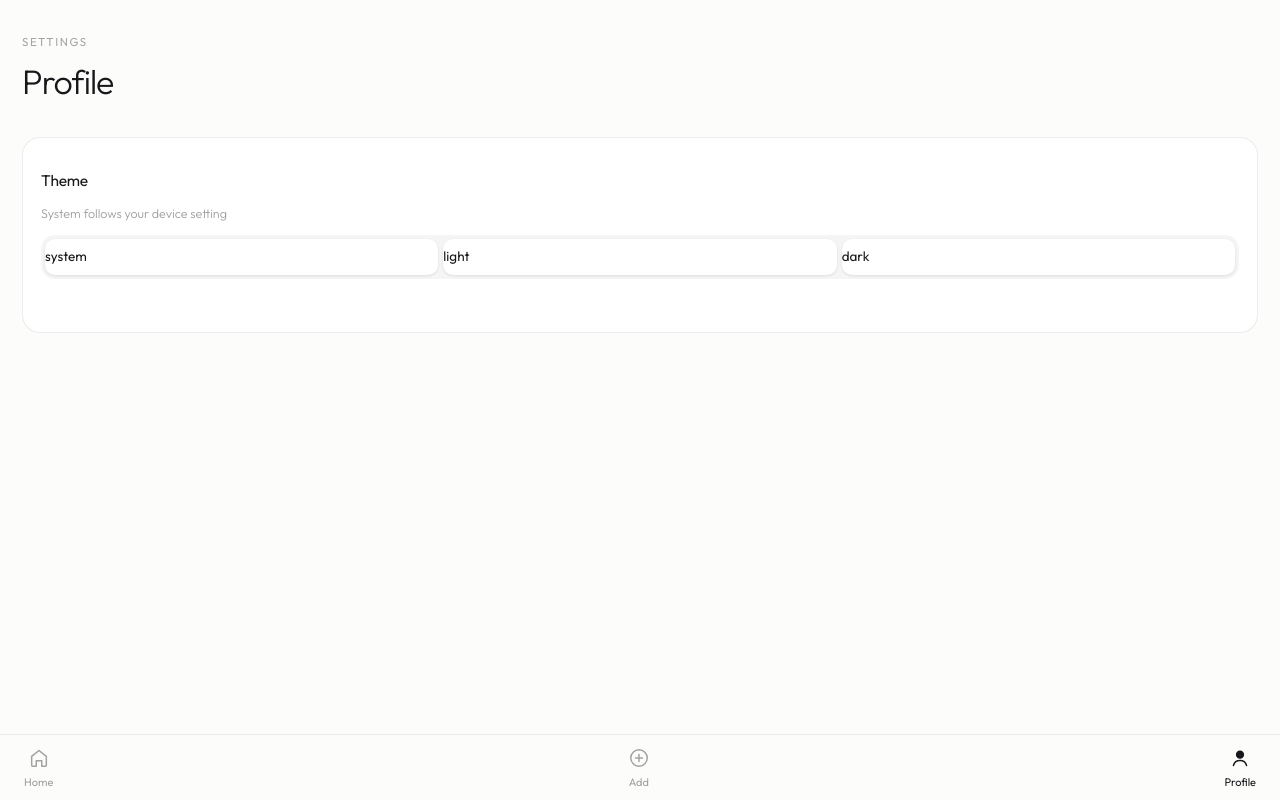
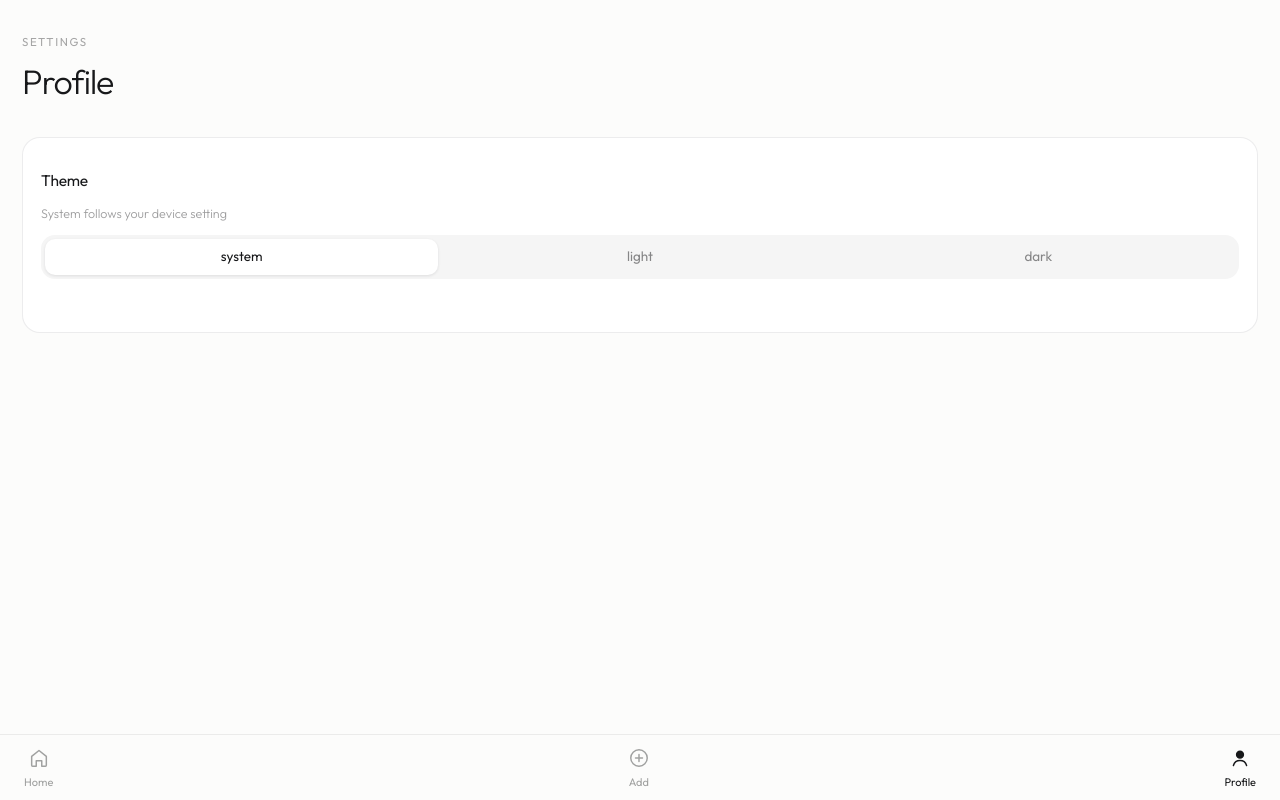
Before and after one commit to lmohade3l/streaks, a Next.js app: page /profile in a window 1280 px wide. Built offline with nearby package versions, Linux system fonts and the light colour scheme.

Commit message:
fix: profle: theme options ui

```diff
--- a/app/profile/Profile.module.css
+++ b/app/profile/Profile.module.css
@@ -66,7 +66,7 @@
     margin-top: 5px;
 }
 
-.themeOption {
+.themeOption.active {
     flex: 1 1 0%;
     border-width: medium;
     border-style: none;
@@ -80,4 +80,26 @@
     cursor: pointer;
     box-shadow: rgba(23, 24, 26, 0.1) 0px 1px 3px;
     transition: background 0.2s, color 0.2s;
+    display: flex;
+    justify-content: center;
+    align-items: center;
 }
+
+.themeOption {
+    flex: 1 1 0%;
+    border-width: medium;
+    border-style: none;
+    border-color: currentcolor;
+    border-image: none;
+    border-radius: 10px;
+    padding: 11px 0px;
+    background: transparent;
+    color: rgba(23, 24, 26, 0.5);
+    font: 400 13.5px / 1 Outfit, sans-serif;
+    cursor: pointer;
+    box-shadow: none;
+    transition: background 0.2s, color 0.2s;
+    display: flex;
+    justify-content: center;
+    align-items: center;
+}
--- a/app/profile/page.tsx
+++ b/app/profile/page.tsx
@@ -2,6 +2,7 @@ import { THEME_OPTIONS } from '@/lib/theme'
 import s from './Profile.module.css'
 
 export default function Profile() {
+    const active = THEME_OPTIONS[0]
     return (
         <main className={s.screen}>
             <div className={s.scroll}>
@@ -17,7 +18,7 @@ export default function Profile() {
                         <p className={s.itemSupport}>System follows your device setting</p>
                         <div className={s.themeOptionsContainer}>
                             {THEME_OPTIONS?.map((o) => (
-                                <div key={o} className={s.themeOption}>{o}</div>
+                                <div key={o} className={`${s.themeOption} ${o===active ? s.active : ''}`}>{o}</div>
                             ))}
                         </div>
                     </div>
```
